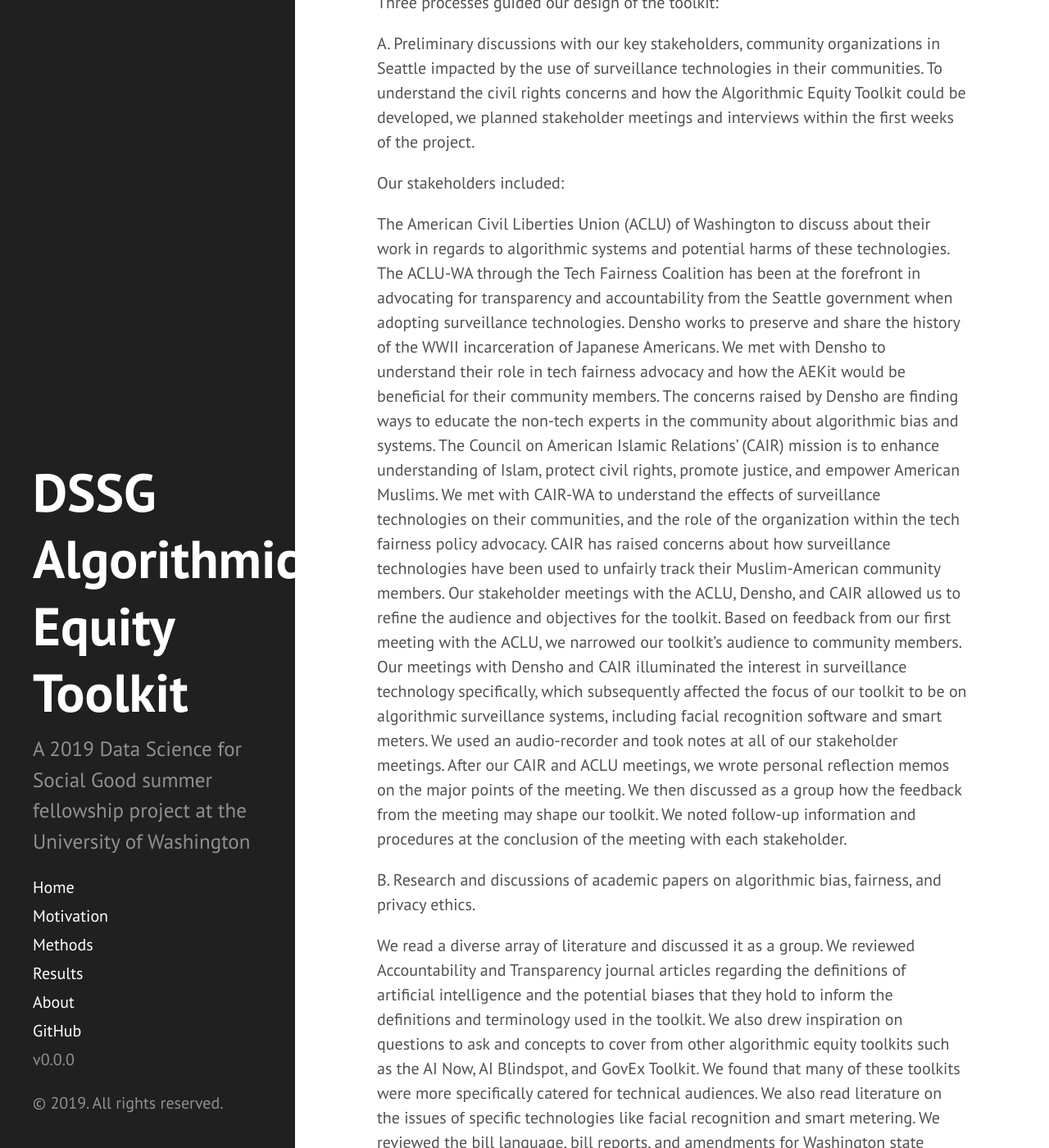
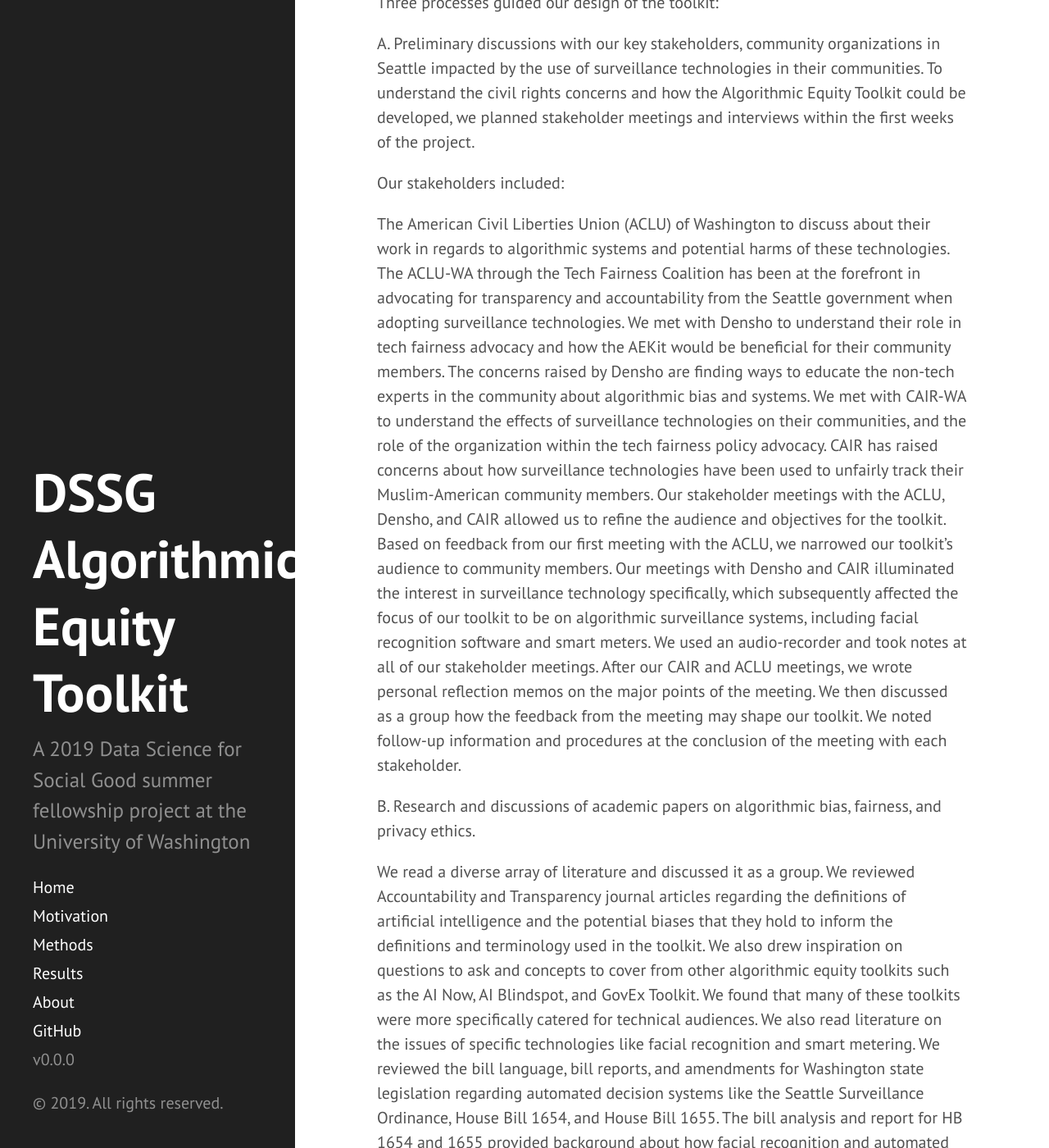
Before and after one commit to uwescience/AEKit-website, a Jekyll site: the page built from methods.md, in a window 1280 px wide and 1400 px high, scrolled down 722 px. Shown: the whole window at 82% size. Built offline with Jekyll 4.4.1, drawn with Linux system fonts in a browser that asks for light colours.

```diff
--- a/methods.md
+++ b/methods.md
@@ -23,8 +23,8 @@ A. Preliminary discussions with our key stakeholders, community organizations in
 Our stakeholders included:
 
 The American Civil Liberties Union (ACLU) of Washington to discuss about their work in regards to algorithmic systems and potential harms of these technologies. The ACLU-WA through the Tech Fairness Coalition has been at the forefront in advocating for transparency and accountability from the Seattle government when adopting surveillance technologies.
-Densho works to preserve and share the history of the WWII incarceration of Japanese Americans. We met with Densho to understand their role in tech fairness advocacy and how the AEKit would be beneficial for their community members. The concerns raised by Densho are finding ways to educate the non-tech experts in the community about algorithmic bias and systems.
-The Council on American Islamic Relations’ (CAIR) mission is to enhance understanding of Islam, protect civil rights, promote justice, and empower American Muslims. We met with CAIR-WA to understand the effects of surveillance technologies on their communities, and the role of the organization within the tech fairness policy advocacy. CAIR has raised concerns about how surveillance technologies have been used to unfairly track their Muslim-American community members.
+We met with Densho to understand their role in tech fairness advocacy and how the AEKit would be beneficial for their community members. The concerns raised by Densho are finding ways to educate the non-tech experts in the community about algorithmic bias and systems.
+We met with CAIR-WA to understand the effects of surveillance technologies on their communities, and the role of the organization within the tech fairness policy advocacy. CAIR has raised concerns about how surveillance technologies have been used to unfairly track their Muslim-American community members.
 Our stakeholder meetings with the ACLU, Densho, and CAIR allowed us to refine the audience and objectives for the toolkit. Based on feedback from our first meeting with the ACLU, we narrowed our toolkit’s audience to community members. Our meetings with Densho and CAIR illuminated the interest in surveillance technology specifically, which subsequently affected the focus of our toolkit to be on algorithmic surveillance systems, including facial recognition software and smart meters. We used an audio-recorder and took notes at all of our stakeholder meetings. After our CAIR and ACLU meetings, we wrote personal reflection memos on the major points of the meeting. We then discussed as a group how the feedback from the meeting may shape our toolkit. We noted follow-up information and procedures at the conclusion of the meeting with each stakeholder.
 
 B. Research and discussions of academic papers on algorithmic bias, fairness, and privacy ethics.
```
Also changed, not shown: motivation.md (+1 -1 lines).
